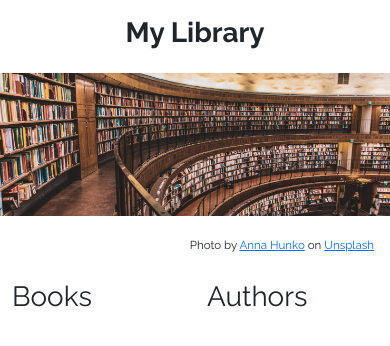
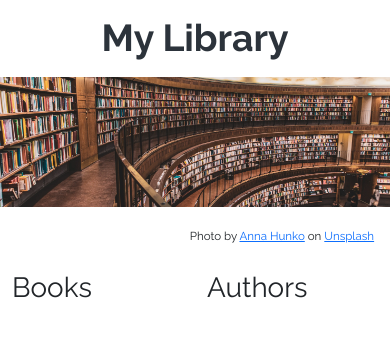
Before and after one commit to bitdevlk/library-spa, a React (Create React App) app: page / in a window 390 px wide. Shown: the top 346 px of the page. Built offline with nearby package versions, Linux system fonts and the light colour scheme.

Commit message:
Responsive hero section

```diff
--- a/src/App.css
+++ b/src/App.css
@@ -1,7 +1,8 @@
 .hero-title {
+  font-size: calc(2.0rem + 1.4vw);
+  color: #2c333b;
   font-weight: 800;
   text-align: center;
-  margin-bottom: 1rem;
 }
 
 .credit-text {
--- a/src/App.tsx
+++ b/src/App.tsx
@@ -6,7 +6,7 @@ import Authors from './Authors';
 function App() {
   return (
     <div className='row' >
-      <div className='col-12 text-center mt-3'>
+      <div className='col-12 text-center mt-3 mt-2'>
         <h1 className='hero-title display' > My Library </h1>
       </div>
       <div className='col-12 border-0 px-0 my-2' >
```
Also changed, not shown: public/library.webp.
